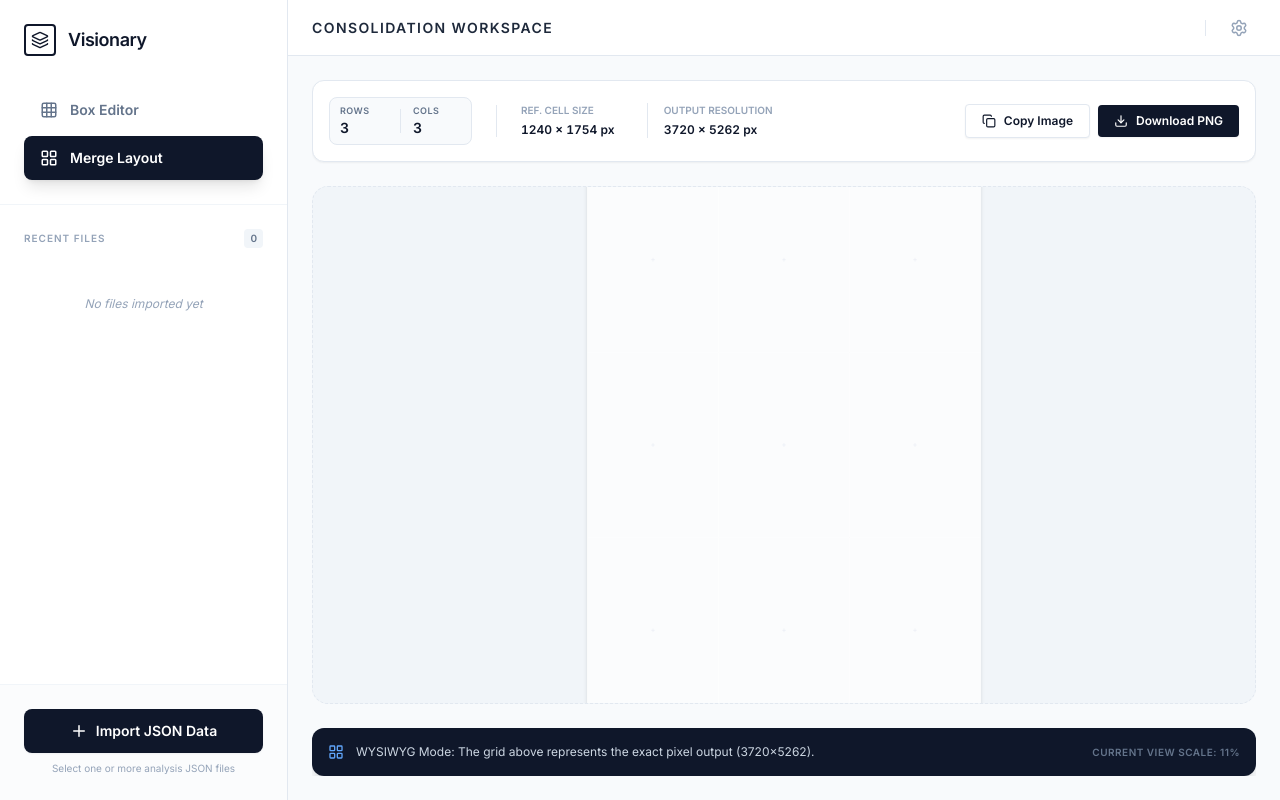
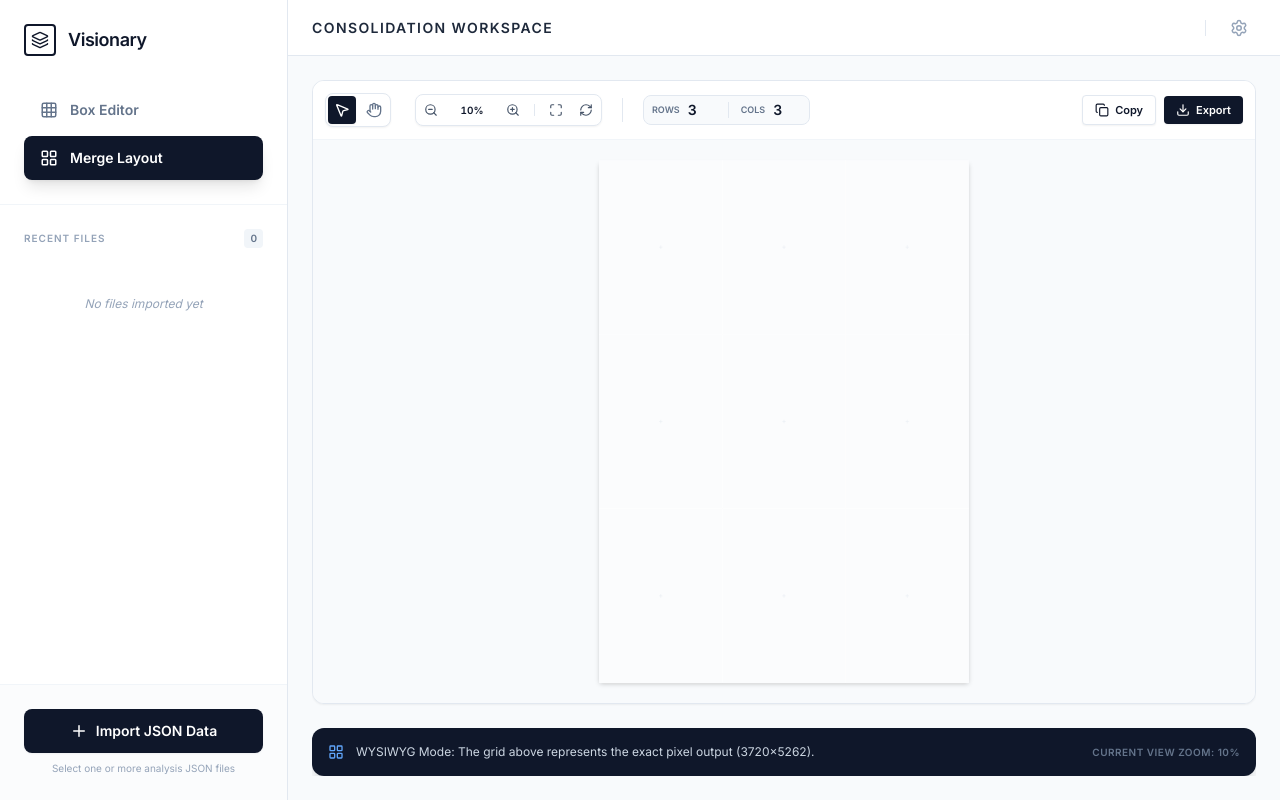
Before and after one commit to yjmm10/Visionary, a React (Vite) app: page / in a window 1280 px wide. Both pictures are taken after a click on the button "Merge Layout". Built offline with nearby package versions, Linux system fonts and the light colour scheme.

Commit message:
feat(merge-workspace): Add pan & zoom functionality
Introduce pan and zoom controls to the merge workspace for improved usability. Users can now adjust the view to better inspect and arrange their merged project elements.

```diff
--- a/components/MergeWorkspace.tsx
+++ b/components/MergeWorkspace.tsx
@@ -1,8 +1,9 @@
 
-import React, { useRef, useState, useEffect, useMemo } from 'react';
+import React, { useRef, useState, useEffect, useMemo, useCallback } from 'react';
 import { Project } from '../types';
 import { Icons, COLORS } from '../constants';
 import html2canvas from 'html2canvas';
+import { ZoomIn, ZoomOut, Maximize, Hand, MousePointer2, RefreshCw } from 'lucide-react';
 
 interface MergeWorkspaceProps {
   projects: Project[];
@@ -31,10 +32,18 @@ const MergeWorkspace: React.FC<MergeWorkspaceProps> = ({
 }) => {
   const containerRef = useRef<HTMLDivElement>(null);
   const contentRef = useRef<HTMLDivElement>(null);
+
+  // Transform State
+  const [zoom, setZoom] = useState(1);
+  const [offset, setOffset] = useState({ x: 0, y: 0 });
+  const [tool, setTool] = useState<'select' | 'hand'>('select');
+  const [isPanning, setIsPanning] = useState(false);
+  const [panStart, setPanStart] = useState<{ x: number, y: number } | null>(null);
+
+  // Drag & Drop State
   const [draggingIndex, setDraggingIndex] = useState<number | null>(null);
   const [dragOverIndex, setDragOverIndex] = useState<number | null>(null);
   const [copying, setCopying] = useState(false);
-  const [scale, setScale] = useState(1);
 
   const totalSlots = rows * cols;
 
@@ -60,9 +69,8 @@ const MergeWorkspace: React.FC<MergeWorkspaceProps> = ({
     return { baseW, baseH, totalW, totalH };
   }, [mergeQueue, projects, rows, cols]);
 
-  // 2. Auto-Scale the view to fit the container
-  useEffect(() => {
-    const updateScale = () => {
+  // Fit to View Logic
+  const fitToView = useCallback(() => {
     if (!containerRef.current) return;
     const { clientWidth, clientHeight } = containerRef.current;
     const padding = 40; // Space around the canvas
@@ -70,18 +78,86 @@ const MergeWorkspace: React.FC<MergeWorkspaceProps> = ({
     const availW = clientWidth - padding;
     const availH = clientHeight - padding;
 
+    if (gridMetrics.totalW > 0 && gridMetrics.totalH > 0) {
         const scaleW = availW / gridMetrics.totalW;
         const scaleH = availH / gridMetrics.totalH;
+        // Allow zooming out significantly or zooming in to 100%, but default to fitting
+        const newZoom = Math.min(scaleW, scaleH);
 
-      // Fit entire image within container
-      setScale(Math.min(scaleW, scaleH, 1.0));
+        setZoom(parseFloat(newZoom.toFixed(4)));
+
+        // Center the content
+        const contentW = gridMetrics.totalW * newZoom;
+        const contentH = gridMetrics.totalH * newZoom;
+
+        setOffset({
+            x: (clientWidth - contentW) / 2,
+            y: (clientHeight - contentH) / 2
+        });
+    }
+  }, [gridMetrics.totalW, gridMetrics.totalH]);
+
+  const resetView = () => {
+      setZoom(1);
+      setOffset({ x: 0, y: 0 });
   };
 
-    updateScale();
-    window.addEventListener('resize', updateScale);
-    return () => window.removeEventListener('resize', updateScale);
-  }, [gridMetrics.totalW, gridMetrics.totalH]);
+  // Initial Auto-Scale
+  useEffect(() => {
+    // Debounce slightly to ensure DOM is ready
+    const timer = setTimeout(fitToView, 10);
+    window.addEventListener('resize', fitToView);
+    return () => {
+        clearTimeout(timer);
+        window.removeEventListener('resize', fitToView);
+    };
+  }, [fitToView]);
 
+  // Keyboard Shortcuts (Space for Hand, V for Select)
+  useEffect(() => {
+    const handleKeyDown = (e: KeyboardEvent) => {
+      if (document.activeElement?.tagName === 'INPUT') return;
+
+      if (e.code === 'Space' && tool !== 'hand') {
+        e.preventDefault();
+        setTool('hand');
+      }
+      if (e.key.toLowerCase() === 'v') setTool('select');
+    };
+    const handleKeyUp = (e: KeyboardEvent) => {
+      if (e.code === 'Space' && tool === 'hand') {
+        setTool('select');
+      }
+    };
+    window.addEventListener('keydown', handleKeyDown);
+    window.addEventListener('keyup', handleKeyUp);
+    return () => {
+      window.removeEventListener('keydown', handleKeyDown);
+      window.removeEventListener('keyup', handleKeyUp);
+    };
+  }, [tool]);
+
+  // Mouse Wheel Zoom
+  useEffect(() => {
+    const container = containerRef.current;
+    if (!container) return;
+
+    const handleWheel = (e: WheelEvent) => {
+      if (e.ctrlKey || e.metaKey) {
+        e.preventDefault();
+        const delta = e.deltaY > 0 ? -0.15 : 0.15;
+        setZoom(prev => {
+          const next = Math.min(5, Math.max(0.01, prev + delta * prev));
+          return parseFloat(next.toFixed(4));
+        });
+      }
+    };
+
+    container.addEventListener('wheel', handleWheel, { passive: false });
+    return () => container.removeEventListener('wheel', handleWheel);
+  }, []);
+
+  // Update queue size when rows/cols change
   useEffect(() => {
     if (mergeQueue.length !== totalSlots) {
       const newQueue = [...mergeQueue];
@@ -94,12 +170,40 @@ const MergeWorkspace: React.FC<MergeWorkspaceProps> = ({
     }
   }, [totalSlots, mergeQueue.length, onReorder]);
 
+  // --- Pan Handlers ---
+  const onMouseDown = (e: React.MouseEvent) => {
+    if (tool === 'hand' || e.button === 1) { // Middle click also pans
+      e.preventDefault();
+      setIsPanning(true);
+      setPanStart({ x: e.clientX - offset.x, y: e.clientY - offset.y });
+    }
+  };
+
+  const onMouseMove = (e: React.MouseEvent) => {
+    if (isPanning && panStart) {
+      e.preventDefault();
+      setOffset({
+        x: e.clientX - panStart.x,
+        y: e.clientY - panStart.y
+      });
+    }
+  };
+
+  const onMouseUp = () => {
+    setIsPanning(false);
+    setPanStart(null);
+  };
+
+  // --- Drag & Drop Handlers (Only active when tool === 'select') ---
   const handleDragStart = (e: React.DragEvent, index: number) => {
+    if (tool === 'hand') {
+        e.preventDefault();
+        return;
+    }
     setDraggingIndex(index);
     e.dataTransfer.effectAllowed = 'move';
 
-    // OPTIMIZATION: Create a small thumbnail for the drag image
-    // This prevents the browser from creating a massive ghost image from the full-res DOM element
+    // Drag Preview Generation
     const projectId = mergeQueue[index];
     const project = projects.find(p => p.id === projectId);
     const slotElement = e.currentTarget as HTMLElement;
@@ -107,7 +211,7 @@ const MergeWorkspace: React.FC<MergeWorkspaceProps> = ({
 
     if (project) {
         const canvas = document.createElement('canvas');
-        const thumbWidth = 200; // Manageable drag preview width
+        const thumbWidth = 200;
         const ratio = gridMetrics.baseH / gridMetrics.baseW;
         const thumbHeight = thumbWidth * ratio;
 
@@ -116,15 +220,12 @@ const MergeWorkspace: React.FC<MergeWorkspaceProps> = ({
 
         const ctx = canvas.getContext('2d');
         if (ctx) {
-            // Background
             ctx.fillStyle = '#ffffff';
             ctx.fillRect(0, 0, thumbWidth, thumbHeight);
 
-            // Draw Image
             if (imgElement && imgElement.complete) {
                 const imgRatio = imgElement.naturalWidth / imgElement.naturalHeight;
                 const canvasRatio = thumbWidth / thumbHeight;
-
                 let drawW, drawH, drawX, drawY;
 
                 if (imgRatio > canvasRatio) {
@@ -138,10 +239,8 @@ const MergeWorkspace: React.FC<MergeWorkspaceProps> = ({
                     drawY = 0;
                     drawX = (thumbWidth - drawW) / 2;
                 }
-
                 ctx.drawImage(imgElement, drawX, drawY, drawW, drawH);
             } else {
-                // Placeholder
                 ctx.fillStyle = '#e2e8f0';
                 ctx.fillRect(0, 0, thumbWidth, thumbHeight);
                 ctx.fillStyle = '#64748b';
@@ -150,12 +249,9 @@ const MergeWorkspace: React.FC<MergeWorkspaceProps> = ({
                 ctx.textBaseline = 'middle';
                 ctx.fillText('ITEM', thumbWidth / 2, thumbHeight / 2);
             }
-
-            // Border
             ctx.strokeStyle = '#3b82f6';
             ctx.lineWidth = 4;
             ctx.strokeRect(0, 0, thumbWidth, thumbHeight);
-
             e.dataTransfer.setDragImage(canvas, thumbWidth / 2, thumbHeight / 2);
         }
     }
@@ -163,12 +259,15 @@ const MergeWorkspace: React.FC<MergeWorkspaceProps> = ({
 
   const handleDragOver = (e: React.DragEvent, index: number) => {
     e.preventDefault();
+    if (tool === 'hand') return;
     if (dragOverIndex !== index) setDragOverIndex(index);
   };
 
   const handleDrop = (e: React.DragEvent, targetIndex: number) => {
     e.preventDefault();
     setDragOverIndex(null);
+    if (tool === 'hand') return;
+
     if (draggingIndex === null || draggingIndex === targetIndex) {
       setDraggingIndex(null);
       return;
@@ -186,11 +285,9 @@ const MergeWorkspace: React.FC<MergeWorkspaceProps> = ({
     setCopying(true);
 
     try {
-      // We clone the high-res DOM node to a hidden container to capture it without the CSS transform scaling
       const originalNode = contentRef.current;
       const clone = originalNode.cloneNode(true) as HTMLElement;
 
-      // Setup hidden container
       const container = document.createElement('div');
       container.style.position = 'absolute';
       container.style.top = '-9999px';
@@ -200,7 +297,6 @@ const MergeWorkspace: React.FC<MergeWorkspaceProps> = ({
       container.appendChild(clone);
       document.body.appendChild(container);
 
-      // Ensure images in clone are loaded (since we cloned nodes)
       const imgs = Array.from(clone.querySelectorAll('img'));
       await Promise.all(imgs.map(img => {
         if (img.complete) return Promise.resolve();
@@ -210,12 +306,11 @@ const MergeWorkspace: React.FC<MergeWorkspaceProps> = ({
         });
       }));
 
-      // Wait a tick for layout
       await new Promise(r => setTimeout(r, 100));
 
       const canvas = await html2canvas(clone, {
         useCORS: true,
-        scale: 1, // 1:1 scale because the DOM is already full resolution
+        scale: 1,
         width: gridMetrics.totalW,
         height: gridMetrics.totalH,
         backgroundColor: '#ffffff',
@@ -244,7 +339,6 @@ const MergeWorkspace: React.FC<MergeWorkspaceProps> = ({
         link.href = canvas.toDataURL('image/png');
         link.click();
       }
-
       document.body.removeChild(container);
     } catch (err) {
       console.error("Export failed", err);
@@ -254,87 +348,141 @@ const MergeWorkspace: React.FC<MergeWorkspaceProps> = ({
     }
   };
 
+  let cursorClass = 'cursor-default';
+  if (tool === 'hand') cursorClass = isPanning ? 'cursor-grabbing' : 'cursor-grab';
+
   return (
     <div className="h-full flex flex-col gap-6 overflow-hidden">
-      {/* Toolbar */}
-      <div className="flex flex-col lg:flex-row lg:items-center justify-between gap-4 shrink-0 bg-white p-4 rounded-xl border border-slate-200 shadow-sm z-20">
-        <div className="flex items-center gap-6">
+      {/* Visual Editor Panel (Consistent with AnnotationEditor) */}
+      <div className="flex-1 bg-white border border-slate-200 rounded-xl overflow-hidden shadow-sm flex flex-col min-h-0">
+
+        {/* Header Toolbar */}
+        <div className="p-3 border-b border-slate-100 flex items-center justify-between bg-white z-10">
           <div className="flex items-center gap-4">
-             <div className="flex items-center gap-2 bg-slate-50 p-1.5 rounded-lg border border-slate-200">
-                <div className="flex flex-col px-1">
-                    <label className="text-[9px] font-bold text-slate-500 uppercase tracking-wider">Rows</label>
+
+            {/* Tools Group */}
+            <div className="flex items-center gap-1 bg-white rounded-lg p-0.5 border border-slate-200 mr-2 shadow-sm">
+              <button
+                onClick={() => setTool('select')}
+                className={`p-1.5 rounded transition-all ${tool === 'select' ? 'bg-slate-900 text-white shadow-sm' : 'text-slate-500 hover:text-slate-700'}`}
+                title="Select / Reorder (V)"
+              >
+                <MousePointer2 size={16} />
+              </button>
+              <button
+                onClick={() => setTool('hand')}
+                className={`p-1.5 rounded transition-all ${tool === 'hand' ? 'bg-slate-900 text-white shadow-sm' : 'text-slate-500 hover:text-slate-700'}`}
+                title="Pan Tool (Space)"
+              >
+                <Hand size={16} />
+              </button>
+            </div>
+
+            {/* Zoom Group */}
+            <div className="flex items-center gap-1 bg-white rounded-lg p-0.5 border border-slate-200 shadow-sm">
+               <button
+                onClick={() => setZoom(prev => Math.max(0.01, prev * 0.8))}
+                className="p-1.5 hover:bg-slate-50 rounded transition-all text-slate-600"
+                title="Zoom Out"
+               >
+                 <ZoomOut size={14} />
+               </button>
+               <span className="text-[10px] font-bold text-slate-900 w-12 text-center tabular-nums">
+                 {Math.round(zoom * 100)}%
+               </span>
+               <button
+                onClick={() => setZoom(prev => Math.min(5, prev * 1.2))}
+                className="p-1.5 hover:bg-slate-50 rounded transition-all text-slate-600"
+                title="Zoom In"
+               >
+                 <ZoomIn size={14} />
+               </button>
+               <div className="w-px h-3 bg-slate-200 mx-1" />
+               <button
+                onClick={fitToView}
+                className="p-1.5 hover:bg-slate-50 rounded transition-all text-slate-600"
+                title="Fit to screen"
+               >
+                 <Maximize size={14} />
+               </button>
+               <button
+                onClick={resetView}
+                className="p-1.5 hover:bg-slate-50 rounded transition-all text-slate-600"
+                title="Reset View (100%)"
+               >
+                 <RefreshCw size={14} />
+               </button>
+            </div>
+
+            <div className="h-6 w-px bg-slate-200 hidden lg:block mx-1" />
+
+            {/* Grid Configuration */}
+            <div className="flex items-center gap-2 bg-slate-50 p-1 rounded-lg border border-slate-200">
+                <div className="flex items-center gap-1 px-1">
+                    <label className="text-[9px] font-bold text-slate-500 uppercase">Rows</label>
                     <input
                     type="number" min="1" max="10"
                     value={rows}
                     onChange={(e) => setRows(Math.max(1, parseInt(e.target.value) || 1))}
-                    className="w-12 bg-transparent text-sm font-bold text-slate-900 outline-none"
+                    className="w-8 bg-transparent text-sm font-bold text-slate-900 outline-none text-center"
                     />
                 </div>
-                <div className="h-6 w-px bg-slate-200" />
-                <div className="flex flex-col px-1">
-                    <label className="text-[9px] font-bold text-slate-500 uppercase tracking-wider">Cols</label>
+                <div className="h-4 w-px bg-slate-200" />
+                <div className="flex items-center gap-1 px-1">
+                    <label className="text-[9px] font-bold text-slate-500 uppercase">Cols</label>
                     <input
                     type="number" min="1" max="10"
                     value={cols}
                     onChange={(e) => setCols(Math.max(1, parseInt(e.target.value) || 1))}
-                    className="w-12 bg-transparent text-sm font-bold text-slate-900 outline-none"
+                    className="w-8 bg-transparent text-sm font-bold text-slate-900 outline-none text-center"
                     />
                 </div>
              </div>
           </div>
 
-          <div className="h-8 w-px bg-slate-200 hidden lg:block" />
-
-          <div className="flex flex-col">
-            <label className="text-[10px] font-bold text-slate-400 uppercase mb-1">Ref. Cell Size</label>
-            <p className="text-xs font-bold text-slate-900 tabular-nums">
-              {Math.round(gridMetrics.baseW)} × {Math.round(gridMetrics.baseH)} px
-            </p>
-          </div>
-
-          <div className="flex flex-col border-l border-slate-200 pl-4 ml-2">
-            <label className="text-[10px] font-bold text-slate-400 uppercase mb-1">Output Resolution</label>
-            <p className="text-xs font-bold text-slate-900 tabular-nums text-blue-600">
-              {Math.round(gridMetrics.totalW)} × {Math.round(gridMetrics.totalH)} px
-            </p>
-          </div>
-        </div>
-
+          {/* Right Actions */}
           <div className="flex items-center gap-2">
             <button
               onClick={() => handleExport('copy')}
               disabled={copying}
-            className="flex items-center gap-2 px-4 py-2 bg-white border border-slate-200 text-slate-900 text-xs font-bold rounded shadow-sm hover:shadow-md transition-all active:scale-95 disabled:opacity-50"
+              className="flex items-center gap-1.5 px-3 py-1.5 bg-white border border-slate-200 text-slate-900 text-[11px] font-bold rounded shadow-sm hover:shadow-md transition-all active:scale-95 disabled:opacity-50"
+              title="Copy to Clipboard"
             >
               {copying ? <Icons.Check size={14} className="text-green-500" /> : <Icons.Copy size={14} />}
-            {copying ? 'Processing...' : 'Copy Image'}
+              {copying ? '...' : 'Copy'}
             </button>
             <button
               onClick={() => handleExport('download')}
               disabled={copying}
-            className="flex items-center gap-2 px-4 py-2 bg-slate-900 text-white text-xs font-bold rounded shadow-sm hover:shadow-md transition-all active:scale-95 disabled:opacity-50"
+              className="flex items-center gap-1.5 px-3 py-1.5 bg-slate-900 text-white text-[11px] font-bold rounded shadow-sm hover:shadow-md transition-all active:scale-95 disabled:opacity-50"
+              title="Download PNG"
             >
               <Icons.Download size={14} />
-            Download PNG
+              Export
             </button>
           </div>
         </div>
 
-      {/* Main Workspace - Rendered at SCALE */}
+        {/* Main Workspace Area */}
         <div
-        className="flex-1 overflow-hidden flex items-center justify-center p-8 bg-slate-100 rounded-2xl border border-slate-200 border-dashed relative z-0"
+          className={`flex-1 overflow-hidden bg-slate-50 relative z-0 block ${cursorClass}`}
           ref={containerRef}
+          onMouseDown={onMouseDown}
+          onMouseMove={onMouseMove}
+          onMouseUp={onMouseUp}
+          onMouseLeave={onMouseUp}
+          style={{ touchAction: 'none' }}
         >
           <div
             style={{
+              transform: `translate(${offset.x}px, ${offset.y}px) scale(${zoom})`,
+              transformOrigin: '0 0',
               width: gridMetrics.totalW,
               height: gridMetrics.totalH,
-            transform: `scale(${scale})`,
-            transformOrigin: 'center center'
             }}
-          className="bg-white shadow-2xl transition-transform duration-200 ease-out"
+            className="bg-white shadow-2xl transition-transform duration-75 ease-out"
           >
-          {/* This contentRef contains the EXACT pixel structure that will be exported */}
+            {/* Grid Content */}
             <div
               ref={contentRef}
               className="w-full h-full bg-white"
@@ -356,7 +504,7 @@ const MergeWorkspace: React.FC<MergeWorkspaceProps> = ({
                     onDragOver={(e) => handleDragOver(e, idx)}
                     onDrop={(e) => handleDrop(e, idx)}
                     onDragLeave={() => setDragOverIndex(null)}
-                  draggable={!!project}
+                    draggable={tool === 'select' && !!project}
                     onDragStart={(e) => handleDragStart(e, idx)}
                     onDoubleClick={() => project && onDoubleClick(project.id)}
                     style={{ width: gridMetrics.baseW, height: gridMetrics.baseH }}
@@ -366,21 +514,21 @@ const MergeWorkspace: React.FC<MergeWorkspaceProps> = ({
                           ? 'opacity-50'
                           : ''
                         : ''
-                  } ${dragOverIndex === idx ? 'z-10 ring-4 ring-blue-500 ring-inset' : ''}`}
+                    } ${dragOverIndex === idx ? 'z-10 ring-4 ring-blue-500 ring-inset' : ''} ${tool === 'select' && project ? 'cursor-grab active:cursor-grabbing' : ''}`}
                   >
                     {project ? (
-                    <div className="relative w-full h-full bg-white">
+                      <div className="relative w-full h-full bg-white pointer-events-none">
                         {project.imageUrl && (
                           <img
                             src={project.imageUrl}
                             alt=""
-                          className="w-full h-full object-contain pointer-events-none block"
+                            className="w-full h-full object-contain block"
                           />
                         )}
 
                         {project.imageWidth > 0 && (
                           <svg
-                          className="absolute inset-0 w-full h-full pointer-events-none"
+                            className="absolute inset-0 w-full h-full"
                             viewBox={`0 0 ${project.imageWidth} ${project.imageHeight}`}
                             preserveAspectRatio="xMidYMid meet"
                           >
@@ -396,7 +544,7 @@ const MergeWorkspace: React.FC<MergeWorkspaceProps> = ({
                                     fill={color}
                                     fillOpacity={boxOpacity}
                                     stroke={color}
-                                  strokeWidth={project.imageWidth / 200} // Tuned stroke width
+                                    strokeWidth={project.imageWidth / 200}
                                     strokeOpacity={1}
                                   />
                                   {showLabels && (
@@ -404,7 +552,7 @@ const MergeWorkspace: React.FC<MergeWorkspaceProps> = ({
                                       x={Math.min(box.coordinate[0], box.coordinate[2])}
                                       y={Math.min(box.coordinate[1], box.coordinate[3]) - (project.imageWidth * 0.005)}
                                       fill={color}
-                                    fontSize={Math.max(14, project.imageWidth * 0.015)} // Dynamic but minimum 14px
+                                      fontSize={Math.max(14, project.imageWidth * 0.015)}
                                       fontWeight="bold"
                                       style={{ textShadow: '0px 0px 2px white' }}
                                     >
@@ -417,8 +565,8 @@ const MergeWorkspace: React.FC<MergeWorkspaceProps> = ({
                           </svg>
                         )}
 
-                      {/* Hover Overlay for Info (Hidden during export usually, but safer to hide via opacity) */}
-                      <div className="absolute bottom-4 left-4 max-w-[80%] bg-black/70 backdrop-blur-md px-3 py-1.5 rounded text-white text-[10px] font-bold opacity-0 group-hover:opacity-100 transition-opacity pointer-events-none">
+                        {/* Info Overlay */}
+                        <div className="absolute bottom-4 left-4 max-w-[80%] bg-black/70 backdrop-blur-md px-3 py-1.5 rounded text-white text-[10px] font-bold opacity-0 group-hover:opacity-100 transition-opacity">
                           {project.input_path.split('/').pop()}
                         </div>
                       </div>
@@ -433,6 +581,7 @@ const MergeWorkspace: React.FC<MergeWorkspaceProps> = ({
             </div>
           </div>
         </div>
+      </div>
 
       {/* Footer Info */}
       <div className="shrink-0 p-4 bg-slate-900 rounded-xl flex items-center justify-between shadow-lg text-white">
@@ -444,7 +593,7 @@ const MergeWorkspace: React.FC<MergeWorkspaceProps> = ({
         </div>
         <div className="flex items-center gap-4">
            <span className="text-[10px] font-bold uppercase tracking-wider text-slate-500">
-             Current View Scale: {Math.round(scale * 100)}%
+             Current View Zoom: {Math.round(zoom * 100)}%
            </span>
         </div>
       </div>
```
Lines whose indentation alone changed are shown as unchanged.
